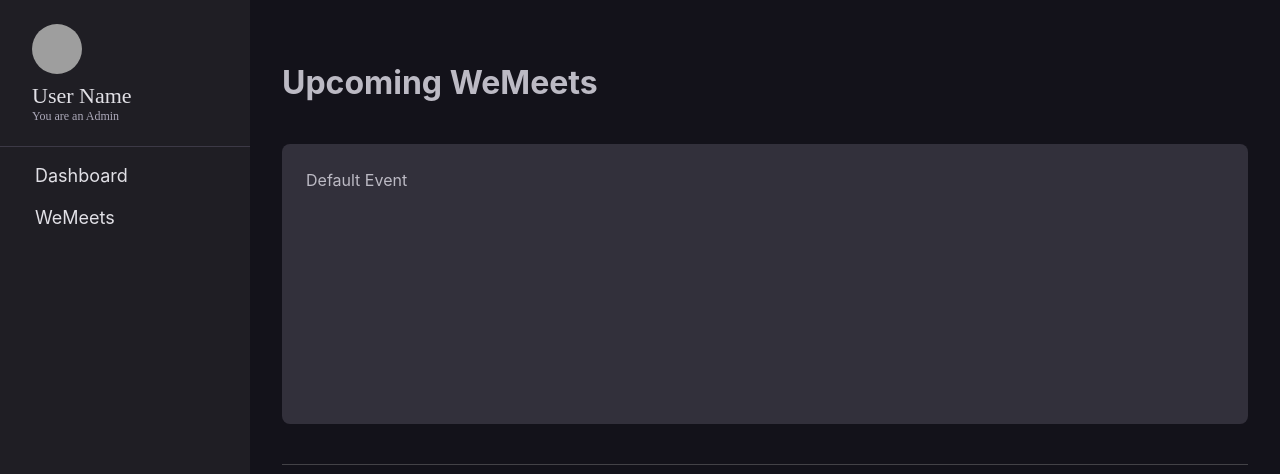
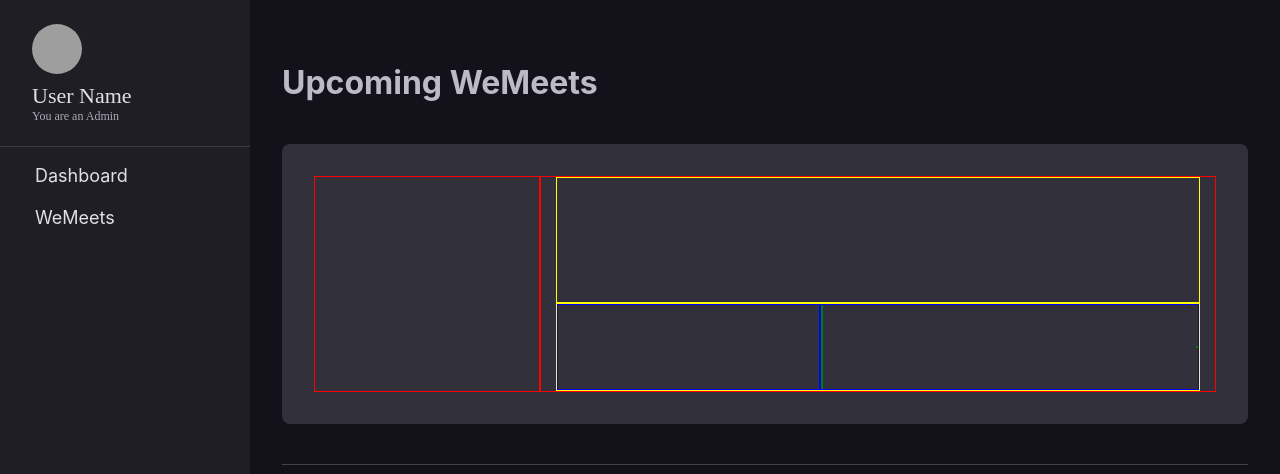
Before and after one commit to Abhishek397012/WeMeetFrontEnd, a React (Create React App) app: page / in a window 1280 px wide. Shown: the top 474 px of the page. Built offline with nearby package versions, Linux system fonts and the light colour scheme; grey boxes are pictures that could not be loaded.

Commit message:
Few updates on upcoming events section

```diff
--- a/src/components/Navneet Singh/UpcomingDisplay.js
+++ b/src/components/Navneet Singh/UpcomingDisplay.js
@@ -8,7 +8,22 @@ const UpcomingDisplay = ({setDefault}) => {
 
     return (
         <div className="upcoming_wrapper">
-            {setDefault && showDefault()}
+            <div className="row" style={{width: "100%", margin: "0.5em"}}>
+                <div className="col-3 upcoming_left"></div>
+                <div className="col-9 upcoming_right">
+                    <div className="upcoming_right_up">
+                    </div>
+                    <div className="upcoming_right_down">
+                        <div className="urdn"></div>
+                        <div className="urdh">
+                            <div className="urdh_name">
+                            </div>
+                            <div className="urdh_button">
+                            </div>
+                        </div>
+                    </div>
+                </div>
+            </div>
         </div>
     )
 }
--- a/src/components/Navneet Singh/styles.css
+++ b/src/components/Navneet Singh/styles.css
@@ -166,6 +166,50 @@ li{
     color: rgb(188, 186, 196);
 }
 
+.upcoming_left{
+    border: 1px solid red;
+}
+
+.upcoming_right{
+    border: 1px solid red;
+    display: flex;
+    flex-direction: column;
+}
+
+.upcoming_right_up{
+    border: 1px solid yellow;
+    width: 100%;
+    flex-grow: 1.5;
+}
+
+.upcoming_right_down{
+    border: 1px solid yellow;
+    width: 100%;
+    flex-grow: 1;
+    display: flex;
+}
+
+.urdn{
+    border: 1px solid blue;
+    flex-grow: 0.7;
+}
+
+.urdh{
+    border: 1px solid blue;
+    flex-grow: 1;
+    display: flex;
+    justify-content: space-between;
+}
+
+.urdh_name{
+    border: 1px solid green;
+}
+
+.urdh_button{
+    border: 1px solid green;
+    align-self: center;
+}
+
 /*
     Dashboard Bottom
 */
```
Also changed, not shown: 2 other files (tests, documents, lock files or other folders).
